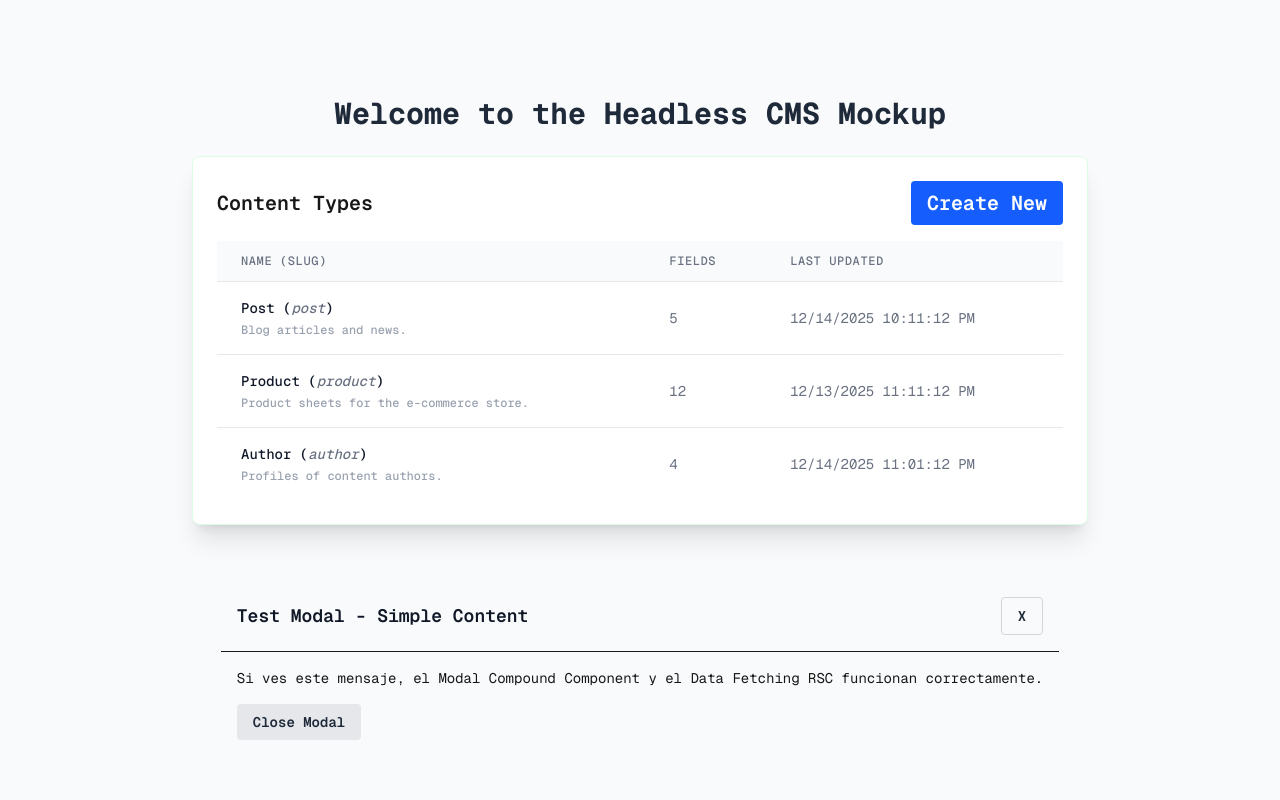
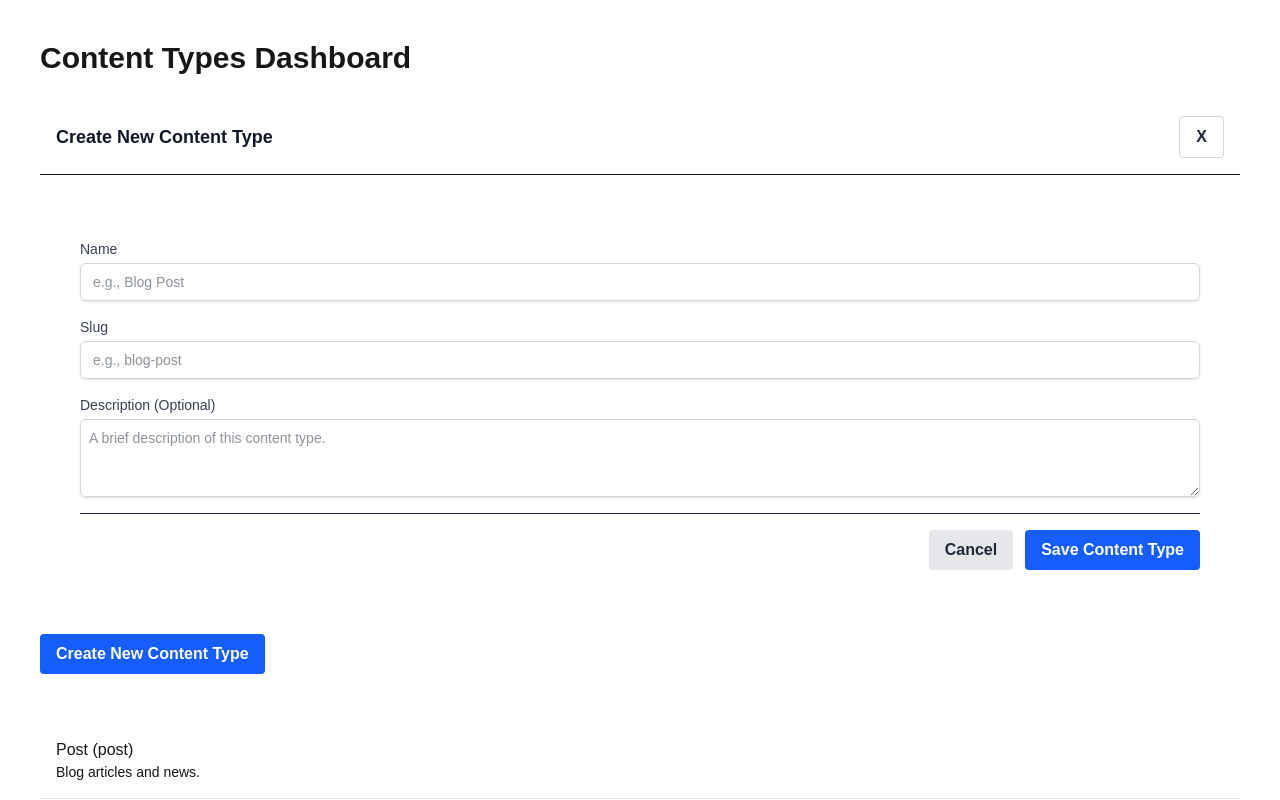
Before and after one commit to rivera-systems/headless-cms-architecture, a Next.js app: page / in a window 1280 px wide. Shown: the top 800 px of the page. Built offline with nearby package versions, Linux system fonts and the light colour scheme.

Commit message:
feat(content/mutation): Implement Server Actions and Optimistic UI for creation

```diff
--- a/app/page.tsx
+++ b/app/page.tsx
@@ -1,100 +1,12 @@
-import Button from "@/components/ui/Button";
-import Modal, {
-  ModalTrigger,
-  ModalHeader,
-  ModalContent,
-} from "@/components/ui/Modal/Modal";
-
 import { getContentViews } from "@/services/contentService";
-import { ContentType } from "@/lib/types/content";
+import { DashboardList } from "@/components/content/DashboardList";
 
 export default async function Home() {
-  let contentTypes: ContentType[] = [];
-
-  try {
-    contentTypes = await getContentViews();
-  } catch (error) {
-    console.error(
-      "Error fetching content views, rendering empty table.",
-      error
-    );
-    contentTypes = [];
-  }
+  const initialContentTypes = await getContentViews();
 
   return (
-    <main className="flex min-h-screen flex-col items-center justify-center p-24 bg-gray-50">
-      <div className="z-10 w-full max-w-4xl items-center justify-between font-mono text-sm lg:flex flex-col space-y-8">
-        <h1 className="text-3xl font-bold text-gray-800 mb-6">
-          Welcome to the Headless CMS Mockup
-        </h1>
-
-        <Modal initialOpen={false}>
-          <section className="w-full space-y-4 p-6 bg-white shadow-xl rounded-lg border border-green-100">
-            <h2 className="text-xl font-semibold mb-4 flex justify-between items-center">
-              Content Types
-              <ModalTrigger>
-                <Button variant="primary">Create New</Button>
-              </ModalTrigger>
-            </h2>
-
-            <div className="overflow-x-auto">
-              <table className="min-w-full divide-y divide-gray-200">
-                <thead className="bg-gray-50">
-                  <tr>
-                    <th className="px-6 py-3 text-left text-xs font-medium text-gray-500 uppercase tracking-wider">
-                      Name (Slug)
-                    </th>
-                    <th className="px-6 py-3 text-left text-xs font-medium text-gray-500 uppercase tracking-wider">
-                      Fields
-                    </th>
-                    <th className="px-6 py-3 text-left text-xs font-medium text-gray-500 uppercase tracking-wider">
-                      Last Updated
-                    </th>
-                  </tr>
-                </thead>
-                <tbody className="bg-white divide-y divide-gray-200">
-                  {contentTypes.map((type) => (
-                    <tr key={type.id}>
-                      <td className="px-6 py-4 whitespace-nowrap text-sm font-medium text-gray-900">
-                        {type.name} (
-                        <span className="text-gray-500 italic">
-                          {type.slug}
-                        </span>
-                        )
-                        <p className="text-xs text-gray-400 mt-1">
-                          {type.description}
-                        </p>
-                      </td>
-                      <td className="px-6 py-4 whitespace-nowrap text-sm text-gray-500">
-                        {type.fieldsCount}
-                      </td>
-                      <td className="px-6 py-4 whitespace-nowrap text-sm text-gray-500">
-                        {type.lastUpdated.toLocaleDateString()}{" "}
-                        {type.lastUpdated.toLocaleTimeString()}
-                      </td>
-                    </tr>
-                  ))}
-                </tbody>
-              </table>
-            </div>
-          </section>
-
-          <ModalContent>
-            <ModalHeader title="Test Modal - Simple Content" />
-            <div className="p-4">
-              <p>
-                Si ves este mensaje, el Modal Compound Component y el Data
-                Fetching RSC funcionan correctamente.
-              </p>
-              <ModalTrigger>
-                <Button variant="secondary" className="mt-4">
-                  Close Modal
-                </Button>
-              </ModalTrigger>
-            </div>
-          </ModalContent>
-        </Modal>
-      </div>
+    <main className="container mx-auto p-10">
+      <DashboardList initialContentTypes={initialContentTypes} />
     </main>
   );
 }
--- a/src/components/content/ContentTypeForm.tsx
+++ b/src/components/content/ContentTypeForm.tsx
@@ -2,10 +2,10 @@
 
 import React, { useState } from "react";
 import Input from "@/components/ui/Input";
+import { SubmitButton } from "@/components/ui/SubmitButton";
 import Button from "@/components/ui/Button";
 import { useModal } from "@/components/ui/Modal/Modal";
 
-// Define the shape of the form data
 interface FormState {
   name: string;
   slug: string;
@@ -18,16 +18,20 @@ const initialFormState: FormState = {
   description: "",
 };
 
-export const ContentTypeForm: React.FC = () => {
-  const [formData, setFormData] = useState<FormState>(initialFormState);
-  const { closeModal } = useModal(); // Hook to access modal context
+interface ContentTypeFormProps {
+  action: (formData: FormData) => Promise<void>;
+}
 
+export const ContentTypeForm: React.FC<ContentTypeFormProps> = ({ action }) => {
+  const [formData, setFormData] = useState<FormState>(initialFormState); // RESTORED
+  const { closeModal } = useModal();
+
+  // RESTORED: Client-side logic for generating the slug
   const handleChange = (
     e: React.ChangeEvent<HTMLInputElement | HTMLTextAreaElement>
   ) => {
     const { id, value } = e.target;
 
-    // Simple logic to automatically generate slug from name
     let newSlug = formData.slug;
     if (id === "name") {
       newSlug = value
@@ -39,30 +43,27 @@ export const ContentTypeForm: React.FC = () => {
     setFormData((prev) => ({
       ...prev,
       [id]: value,
-      ...(id === "name" && { slug: newSlug }), // Update slug only if name changes
+      ...(id === "name" && { slug: newSlug }),
     }));
   };
 
-  const handleSubmit = (e: React.FormEvent) => {
-    e.preventDefault();
+  // Wrapper function to execute the Server Action and immediately close the modal.
+  const handleAction = (formData: FormData) => {
+    // 1. Execute the Server Action/Optimistic wrapper logic
+    action(formData);
 
-    console.log("Submitting new Content Type:", formData);
-
-    // Simulate API success: close modal and reset form
-    alert(`Content Type "${formData.name}" created successfully!`);
-
-    setFormData(initialFormState); // Reset form
-    closeModal(); // Close the modal via context
+    // 2. Close modal immediately for a fast UX
+    closeModal();
+    setFormData(initialFormState); // Reset form state after submission
   };
 
-  const isFormValid =
-    formData.name.trim() !== "" && formData.slug.trim() !== "";
-
   return (
-    <form onSubmit={handleSubmit} className="p-4 space-y-4">
+    // Pass the handleAction wrapper to the native 'action' attribute
+    <form action={handleAction} className="p-4 space-y-4 bg-white">
       <Input
         label="Name"
         id="name"
+        name="name"
         value={formData.name}
         onChange={handleChange}
         placeholder="e.g., Blog Post"
@@ -72,6 +73,7 @@ export const ContentTypeForm: React.FC = () => {
       <Input
         label="Slug"
         id="slug"
+        name="slug"
         value={formData.slug}
         onChange={handleChange}
         placeholder="e.g., blog-post"
@@ -87,6 +89,7 @@ export const ContentTypeForm: React.FC = () => {
         </label>
         <textarea
           id="description"
+          name="description"
           rows={3}
           value={formData.description}
           onChange={handleChange}
@@ -95,20 +98,12 @@ export const ContentTypeForm: React.FC = () => {
         />
       </div>
 
-      <div className="flex justify-end space-x-3 pt-4">
-        {/* Button to cancel/close the modal */}
-        <Button
-          variant="secondary"
-          onClick={closeModal}
-          type="button" // Important to prevent form submission
-        >
+      <div className="flex justify-end space-x-3 pt-4 border-t mt-4">
+        <Button variant="secondary" onClick={closeModal} type="button">
           Cancel
         </Button>
 
-        {/* Submit button */}
-        <Button variant="primary" type="submit" disabled={!isFormValid}>
-          Create Type
-        </Button>
+        <SubmitButton>Save Content Type</SubmitButton>
       </div>
     </form>
   );
--- a/src/components/content/DashboardList.tsx
+++ b/src/components/content/DashboardList.tsx
@@ -3,8 +3,15 @@
 import { useOptimistic } from "react";
 import { createContentTypeAction } from "@/actions";
 import { ContentType } from "@/lib/types/content";
-import { SubmitButton } from "@/components/ui/SubmitButton";
+import Modal, {
+  ModalTrigger,
+  ModalContent,
+  ModalHeader,
+} from "@/components/ui/Modal/Modal";
+import Button from "@/components/ui/Button";
+import { ContentTypeForm } from "./ContentTypeForm";
 
+// Type for the optimistic element (includes the temporary flag)
 type OptimisticContentType = ContentType & { isOptimistic?: boolean };
 
 interface DashboardListProps {
@@ -18,11 +25,11 @@ export function DashboardList({ initialContentTypes }: DashboardListProps) {
       currentState: OptimisticContentType[],
       newOptimisticItem: OptimisticContentType
     ) => {
-      // Logic to temporarily add the new item to the array
       return [...currentState, newOptimisticItem];
     }
   );
 
+  // Wrapper function for the Server Action (handles Optimistic UI flow)
   const handleCreate = async (formData: FormData) => {
     const name = formData.get("name") as string;
     const slug = formData.get("slug") as string;
@@ -37,17 +44,14 @@ export function DashboardList({ initialContentTypes }: DashboardListProps) {
       description: "New Content Type (Pending)",
       fieldsCount: 0,
       lastUpdated: new Date(),
-      isOptimistic: true, // Optimistic flag for styling (e.g., greyed out)
+      isOptimistic: true,
     });
 
     // B. Real Mutation: Invoke the Server Action
     try {
       await createContentTypeAction(formData);
-      // On success, revalidatePath() inside the action forces the RSC fetch
     } catch (error) {
-      // In a real scenario, you might add logic here to manually revert the state
       console.error("Mutation failed:", error);
-      // For now, useOptimistic handles the automatic reversion on error
     }
   };
 
@@ -55,29 +59,20 @@ export function DashboardList({ initialContentTypes }: DashboardListProps) {
     <div className="space-y-6">
       <h1 className="text-3xl font-bold">Content Types Dashboard</h1>
 
-      {/* Form for creating new items, using the Server Action wrapper */}
-      <form action={handleCreate} className="p-4 border rounded-lg bg-gray-50">
-        <h2 className="text-xl font-semibold mb-3">Create New Type</h2>
-        {/* Simplified form structure for illustration */}
-        <input
-          type="text"
-          name="name"
-          placeholder="Name"
-          className="p-2 border rounded mr-2"
-          required
-        />
-        <input
-          type="text"
-          name="slug"
-          placeholder="Slug"
-          className="p-2 border rounded mr-2"
-          required
-        />
-        <SubmitButton>Create Type</SubmitButton>
-      </form>
+      {/* Modal Integration: The trigger button for the creation flow */}
+      <Modal
+        initialOpen={false}
+        trigger={<Button variant="primary">Create New Content Type</Button>}
+      >
+        <ModalHeader title="Create New Content Type" />
+        <ModalContent>
+          {/* Pass the handleCreate function (Server Action wrapper) to the form */}
+          <ContentTypeForm action={handleCreate} />
+        </ModalContent>
+      </Modal>
 
-      {/* List/Table Rendering */}
-      <ul className="divide-y divide-gray-200">
+      {/* List/Table Rendering: Displays the optimistic list */}
+      <ul className="divide-y divide-gray-200 mt-6">
         {optimisticContentTypes.map((type) => (
           <li
             key={type.id}
--- a/src/components/ui/Modal/Modal.tsx
+++ b/src/components/ui/Modal/Modal.tsx
@@ -85,7 +85,7 @@ ModalHeader.displayName = "ModalHeader";
 
 // C. Modal.Content
 export const ModalContent: FC<{ children: ReactNode }> = ({ children }) => {
-  return <div className="p-6">{children}</div>;
+  return <div className="p-6 text-gray-800 rounded-b-lg">{children}</div>;
 };
 
 // --- 3. THE MAIN COMPOUND COMPONENT (Provider) ---
--- a/src/components/ui/SubmitButton.tsx
+++ b/src/components/ui/SubmitButton.tsx
@@ -8,15 +8,11 @@ import Button from "./Button";
  * to display a loading state and disable the button during Server Action execution.
  */
 export function SubmitButton({ children }: { children: React.ReactNode }) {
-  // React hook that provides the pending status of the form's Server Action.
   const { pending } = useFormStatus();
 
   return (
-    <Button
-      type="submit"
-      variant="primary"
-      disabled={pending} // Disabled while the Server Action is in flight
-    >
+    <Button type="submit" variant="primary" disabled={pending}>
+      {/* If pending, show 'Processing...', otherwise show the children prop (e.g., 'Create Type') */}
       {pending ? "Processing..." : children}
     </Button>
   );
```
Also changed, not shown: 1 other file (tests, documents, lock files or other folders).
